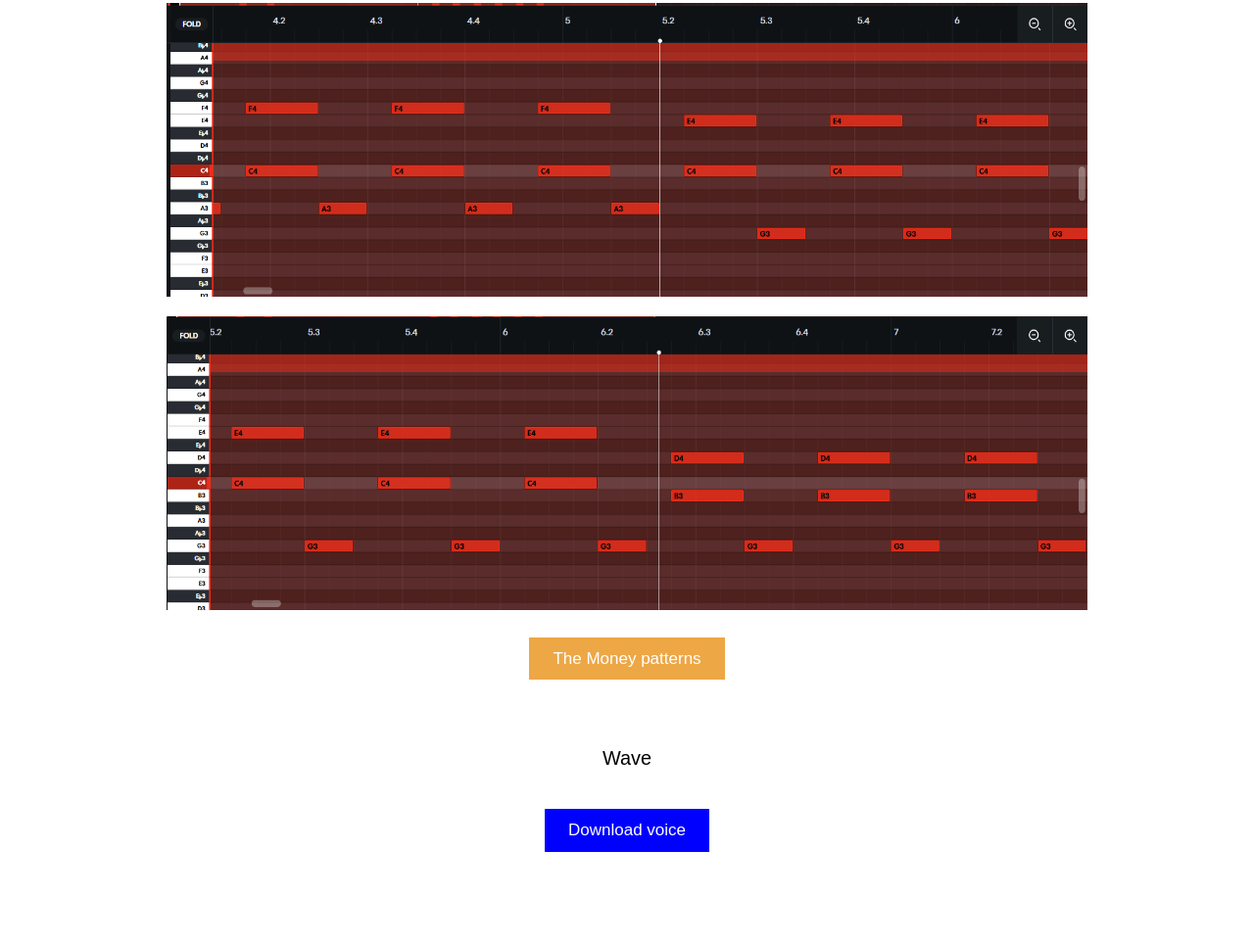
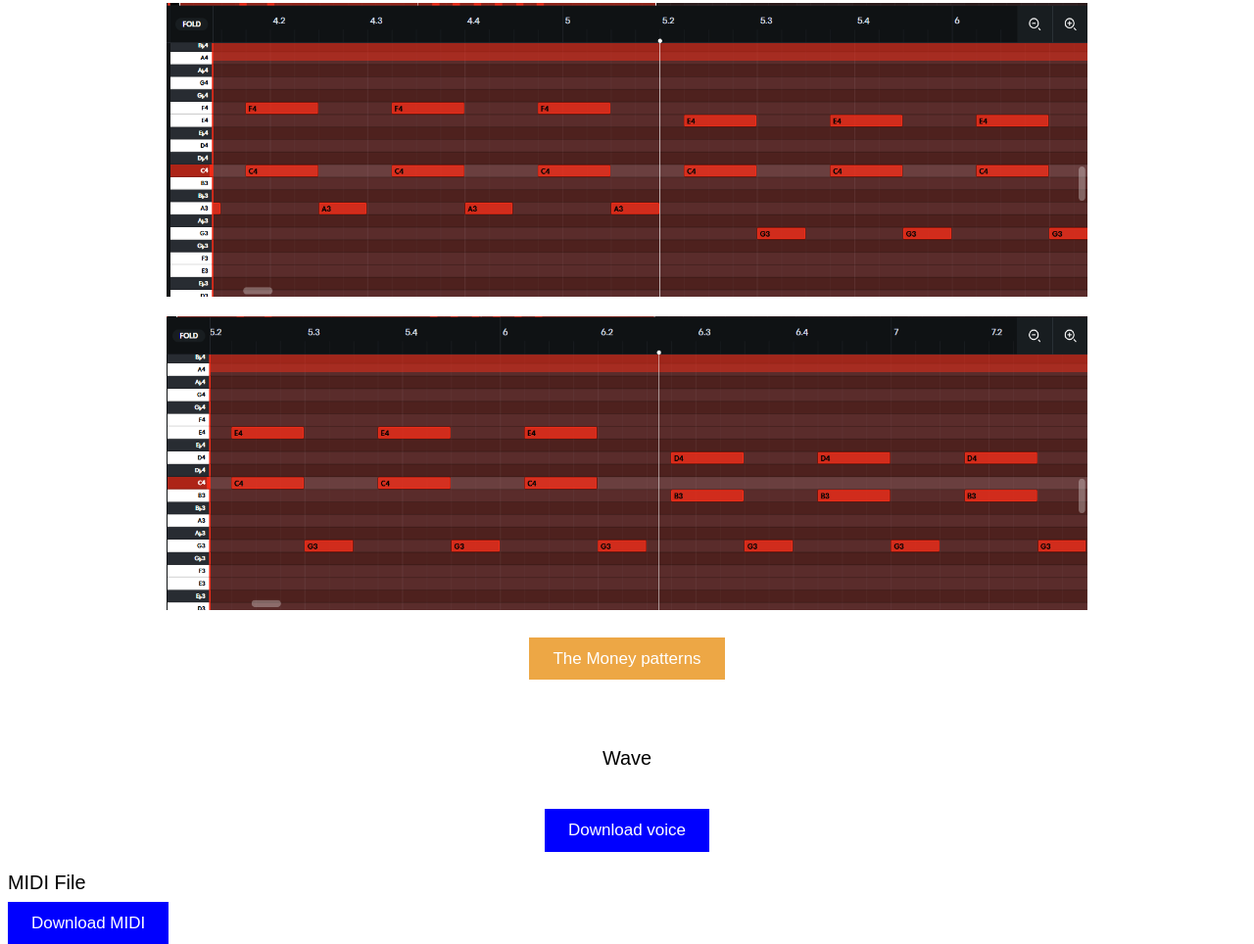
Before and after one commit to Abiel0/song, a plain HTML site: page index.html in a window 1280 px wide. Shown: the part 3515-4479 px from the top of the page at 98% size. Before the commit the page ends 4393 px from the top, so only its background shows below. Drawn offline with Linux system fonts and the light colour scheme.

Commit message:
Update index.html

```diff
--- a/index.html
+++ b/index.html
@@ -35,7 +35,11 @@
         </section>
         <section id="download">
             <h3>Wave</h3>
-            <a href="/voice.mp3" class="button">Download voice</a>
+            <a href="/song/voice.mp3" class="button">Download voice</a>
+        </section>
+        <section id="midi-download">
+            <h3>MIDI File</h3>
+            <a href="/song/tutorial.mid" class="button" download>Download MIDI</a>
         </section>
     </body>
 </html>
```
